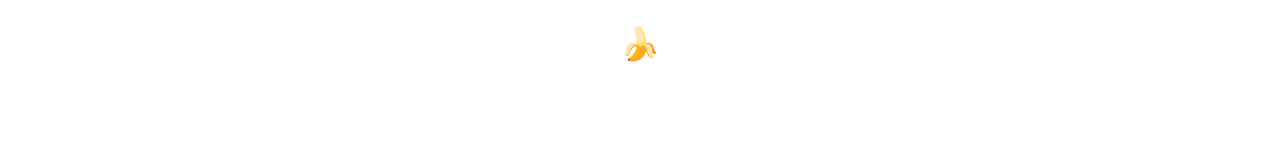
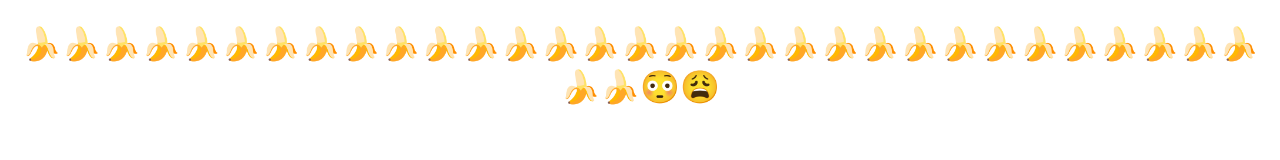
Before and after one commit to zndndnxnxnxnxnxnxnxn/BANANA, a plain HTML site: page index.html in a window 1280 px wide. Drawn offline with nearby package versions, Linux system fonts and the light colour scheme.

Commit message:
Update index.html

```diff
--- a/index.html
+++ b/index.html
@@ -10,7 +10,7 @@
 
 <body id="t" class="offline">
     <div id="messageBox" class="sendmessage">
-         <h1 style="text-align: center;font-family: 'Open Sans', sans-serif;">🍌</h1>
+         <h1 style="text-align: center;font-family: 'Open Sans', sans-serif;">🍌🍌🍌🍌🍌🍌🍌🍌🍌🍌🍌🍌🍌🍌🍌🍌🍌🍌🍌🍌🍌🍌🍌🍌🍌🍌🍌🍌🍌🍌🍌🍌🍌😳😩</h1>
 
 <audio src="/assets/BANANA.mp3" autoPlay loop></audio>
 
```
